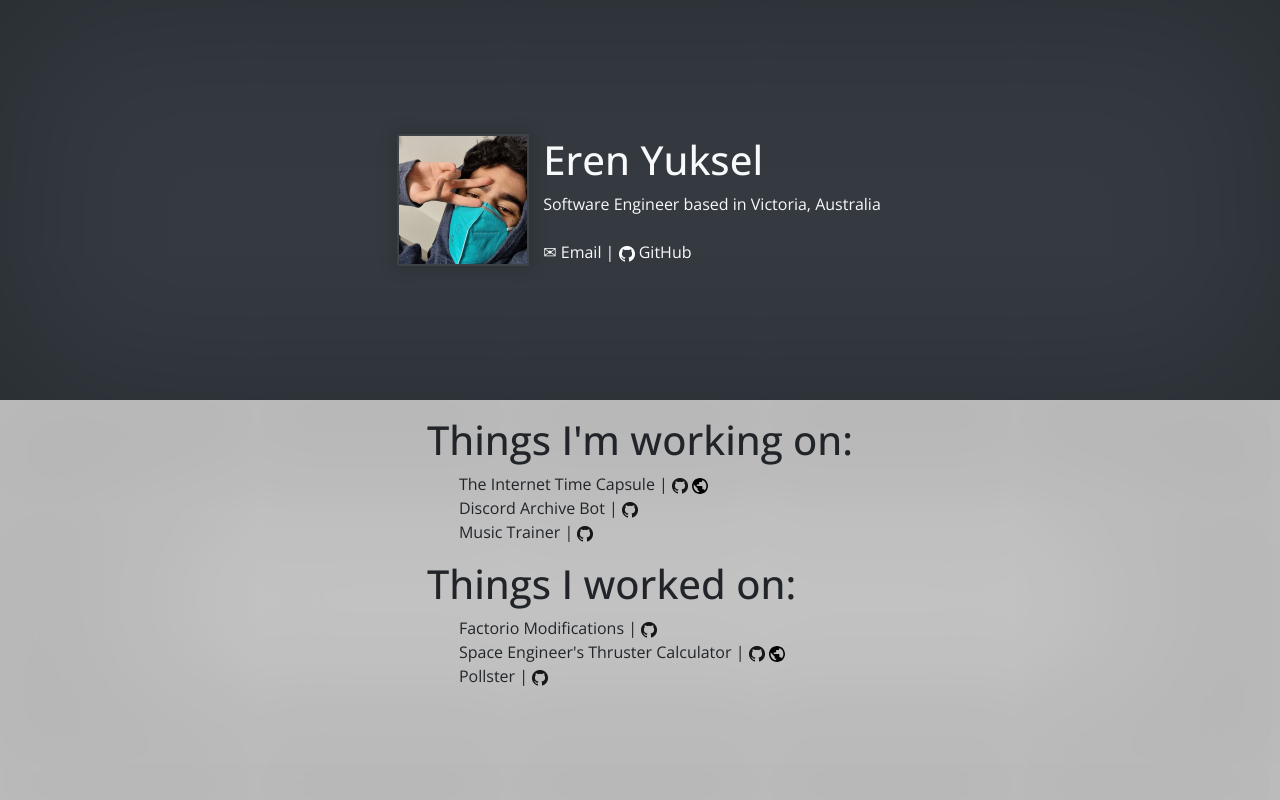
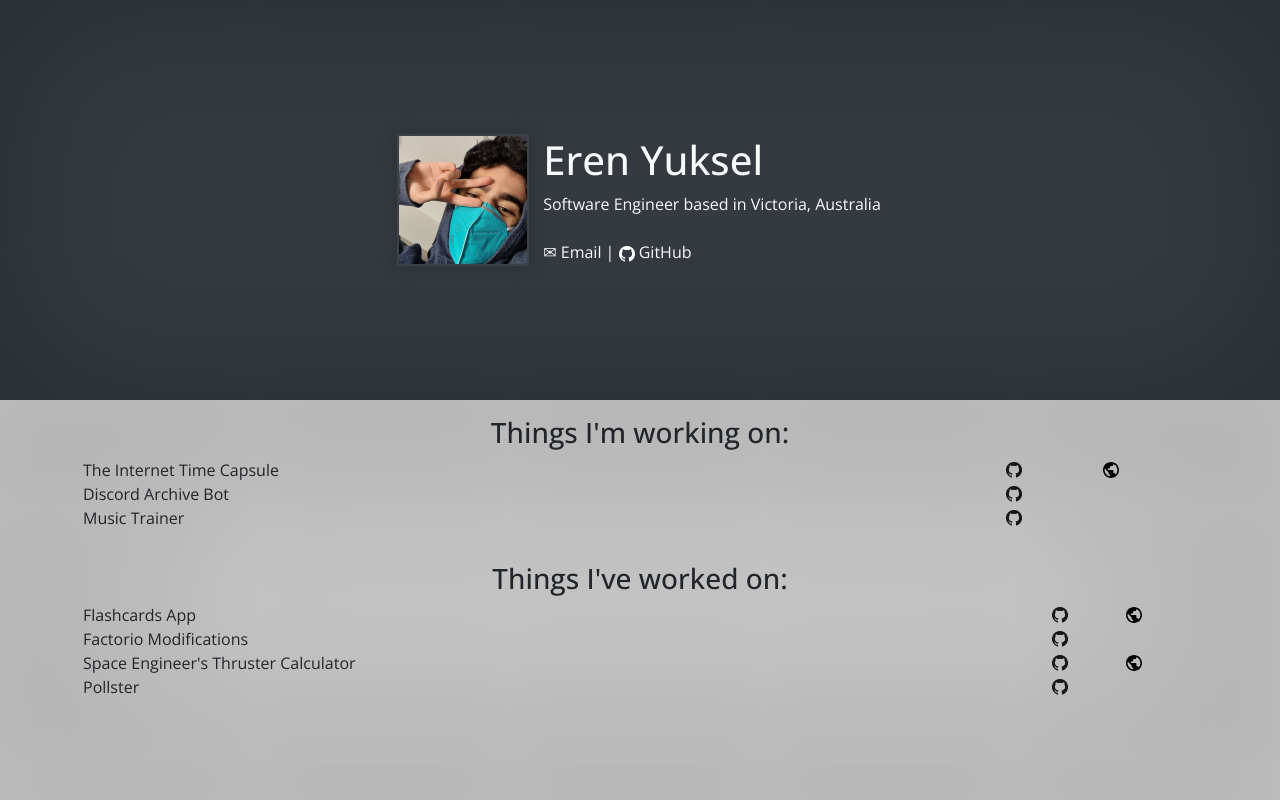
Before and after one commit to 343N/343n.github.io, a plain HTML site: page index.html in a window 1280 px wide. Drawn offline with nearby package versions, Linux system fonts and the light colour scheme.

Commit message:
updated entries

```diff
--- a/data.json
+++ b/data.json
@@ -13,7 +13,10 @@
 
         }
     },
-    "current": [{
+    "projects": {
+        "current": {
+            "title": "Things I'm working on:",
+            "items": [{
                     "title": "The Internet Time Capsule",
                     "website": "http://internettimecapsule.net/",
                     "github": "internet-time-capsule",
@@ -37,8 +40,18 @@
                     "github": "",
                     "download": ""
                 }
-    ],
-    "past": [{
+            ]
+        },
+        "past": {
+            "title": "Things I've worked on:",
+            "items": [
+                {
+                    "title": "Flashcards App",
+                    "website": "flashcards.343n.co",
+                    "github": "flashcards-app",
+                    "download": ""
+                },
+                {
                     "title": "Factorio Modifications",
                     "website": "",
                     "github": "factorio-mods",
@@ -71,3 +84,5 @@
                 }
             ]
         }
+    }
+}
--- a/index.css
+++ b/index.css
@@ -47,9 +47,22 @@ a:hover {
     /* box-shadow: 0px 0px 0rem 50px #000; */
     box-shadow: 0px 0px 1rem 5px #00000022;
 }
-
-#pageContent > * > ul {
-    list-style-type: none;
+#pageContent > #projectsContainer {
+    display:flex;
+    flex-direction: column;
+    align-items: center;
+}
+/* #pageContent > #projectsContainer {
+    align-self: center;
+} */
+#pageContent > #projectsContainer > table {
+    align-self: center;
+    width: 100%;
+    margin-bottom: 2rem;
+}
+#pageContent > #projectsContainer > table > tbody > tr > td {
+    margin: 0.25rem;
+    padding-right: 0.25rem;
 }
 
 #pageContent {
--- a/index.html
+++ b/index.html
@@ -19,9 +19,10 @@
 
     <meta name="author" content="343N">
     <meta property="og:title" content="Eren Yuksel - Software Engineer" />
-    <meta property="og:type" content="video.movie" />
+    <!-- <meta property="og:type" content="video.movie" /> -->
     <meta property="og:url" content="https://343n.co/" />
     <meta property="og:image" content="https://343n.co/portrait.png" />
+    <meta property="og:description" content="Software Engineer based in Victoria, Australia">
     <meta name="description" content="Software Engineer based in Victoria, Australia">
     <meta name="keywords"
         content="Software Engineer, Victoria, Python, Javascript, Website, HTML, Developer, Software, Server, Front-end, Back-end, Frontend, Backend">
@@ -30,9 +31,6 @@
 </head>
 
 <body>
-    <!-- <div style="position: fixed; height: 100%; left:50%; width: 1px; background-color: white; z-index: 999;"></div>
-    <div style="position: fixed; height: 1px; top:50%; width: 100%; background-color: white; z-index: 999;"></div> -->
-
     <div id="pageHeading" class="w-100 h-50 d-flex align-items-center justify-content-center">
 
         <div class="text-light d-flex">
@@ -54,61 +52,8 @@
     </div>
 
     <div id="pageContent" class="h-50 d-flex  justify-content-center">
-        <div>
-            <h1>Things I'm working on:</h1>
-            <ul id="current-list">
-                <!-- <li>
-                    <span style="display:inline-block; vertical-align: middle;"></span>The Internet Time Capsule |
-                    <a href="http://internettimecapsule.net/">
-                        <img class="linkicon" src="img/globe-icon.svg">
-                    </a>
-                    <a href="https://github.com/343N/internet-time-capsule/">
-                        <img class="linkicon" alt="Github Link" src="img/GitHub-Mark-32px.png">
-                    </a>
-                </li>
-                <li>
-                    <span style="display:inline-block; vertical-align: middle;"></span>Discord Archive Bot |
-                    <a href="https://github.com/343N/archive-bot/">
-                        <img class="linkicon" alt="Github Link" src="img/GitHub-Mark-32px.png">
-                    </a>
-                </li>
-                <li>
-                    <span style="display:inline-block; vertical-align: middle;"></span>Music Trainer |
-                    <a href="https://github.com/343N/music_trainer/">
-                        <img class="linkicon" alt="Github Link" src="img/GitHub-Mark-32px.png">
-                    </a>
-                </li> -->
-            </ul>
-            <h1>Things I worked on:</h1>
-            <ul id="past-list">
-                <!-- <li>
-                    <span class="projectLi" style="display:inline-block; vertical-align: middle;"></span>Factorio Modifications |
-                    <a href="https://github.com/343N/music_trainer/">
-                        <img class="linkicon" alt="Github Link" src="img/GitHub-Mark-32px.png">
-                    </a>
-                </li>
-                <li>
-                    <span style="display:inline-block; vertical-align: middle;"></span>Space Engineer's Thruster Calculator |
-                    <a href="https://343n.github.io/spaceengineers-thrust-calc">
-                        <img class="linkicon" src="img/globe-icon.svg">
-                    </a>
-                    <a href="https://github.com/343N/spaceengineers-thrust-calc">
-                        <img class="linkicon" alt="Github Link" src="img/GitHub-Mark-32px.png">
-                    </a>
-                </li>
-                <li>
-                    <span style="display:inline-block; vertical-align: middle;"></span>Pollster |
-                    <a href="https://github.com/343N/spaceengineers-thrust-calc">
-                        <img class="linkicon" alt="Github Link" src="img/GitHub-Mark-32px.png">
-                    </a>
-                </li>
-                <li>
-                    <span style="display:inline-block; vertical-align: middle;"></span>Business Builder | Unavailable
-                    </a>
-                </li> -->
+        <div id="projectsContainer" class="container">
 
-
-            </ul>
         </div>
 
     </div>
--- a/index.js
+++ b/index.js
@@ -1,3 +1,4 @@
+const DATA_FILE_URL = "data.json"
 let PROJECT_DATA = null;
 
 // retrieve JSON from some URL asynchronously
@@ -18,16 +19,31 @@ function getJSON(url){
 
 // populate the page with my projects (in data.json)
 function populateProjects(){
-    const PROJECT_CATEGORIES = PROJECT_DATA.CATEGORIES
+    const PROJECT_CATEGORIES = Object.keys(PROJECT_DATA.projects)
+    const PROJECT_CONTAINER = document.querySelector("#projectsContainer")
 
     for (let cat of PROJECT_CATEGORIES){
-        list = document.querySelector(`ul#${cat}-list`);
-        console.log(list)
-        for (let projData of PROJECT_DATA[cat]){
+        const PDATA = PROJECT_DATA.projects[cat]
+        let heading = document.createElement('h3')
+        heading.innerText = PDATA.title
+
+        let table = document.createElement('table')
+        let tbody = document.createElement('tbody')
+        table.appendChild(tbody)
+        // let list = document.createElement("ul")
+        // list.id = `${cat}-list`;
+
+
+
+        PROJECT_CONTAINER.appendChild(heading)
+        PROJECT_CONTAINER.appendChild(table)
+
+        console.log(table)
+        for (let projData of PDATA.items){
             let html = createProjectHTML(projData)
             if (!html) continue;
             // console.log(html)
-            list.appendChild(html)
+            tbody.appendChild(html)
         }
     }
 }
@@ -35,21 +51,30 @@ function populateProjects(){
 // create the html for an individual project
 function createProjectHTML(data){
     if (!shouldShowProject(data)) return null;
-    let li = document.createElement('li')
+    let row = document.createElement('tr')
+    let titleColumn = document.createElement('td')
+
+    row.appendChild(titleColumn)
+
     let span = document.createElement('span')
     span.className = "projectLi"
-    li.appendChild(span)
-    li.innerHTML += `${data.title} | `
+    titleColumn.appendChild(span)
+    titleColumn.innerHTML += `${data.title} `
+
 
     const LINK_TYPES = Object.keys(PROJECT_DATA.LINK_TEMPLATES)
 
     for (let t of LINK_TYPES){
+        let col = document.createElement('td')
+        row.appendChild(col)
         if (!data[t]) continue
         const TDATA = PROJECT_DATA.LINK_TEMPLATES[t]
 
         const LINK_TEMPLATE = TDATA.link_template
         const ALT_TEMPLATE = TDATA.alt_template
         const IMG_ICON = TDATA.icon_url
+
+
 
         // create the link
         let a = document.createElement('a')
@@ -64,10 +89,10 @@ function createProjectHTML(data){
         // append to the list item
         a.appendChild(img)
         a.innerHTML += " "
-        li.appendChild(a)
+        col.appendChild(a)
     }
 
-    return li
+    return row
 }
 
 // whether we should display the project on the page
@@ -78,7 +103,7 @@ function shouldShowProject(data){
 
 // load the project data and populate the page
 async function main(){
-    PROJECT_DATA = await getJSON("data.json")
+    PROJECT_DATA = await getJSON(DATA_FILE_URL)
     populateProjects()
 }
 
```
Lines whose indentation alone changed are shown as unchanged.
